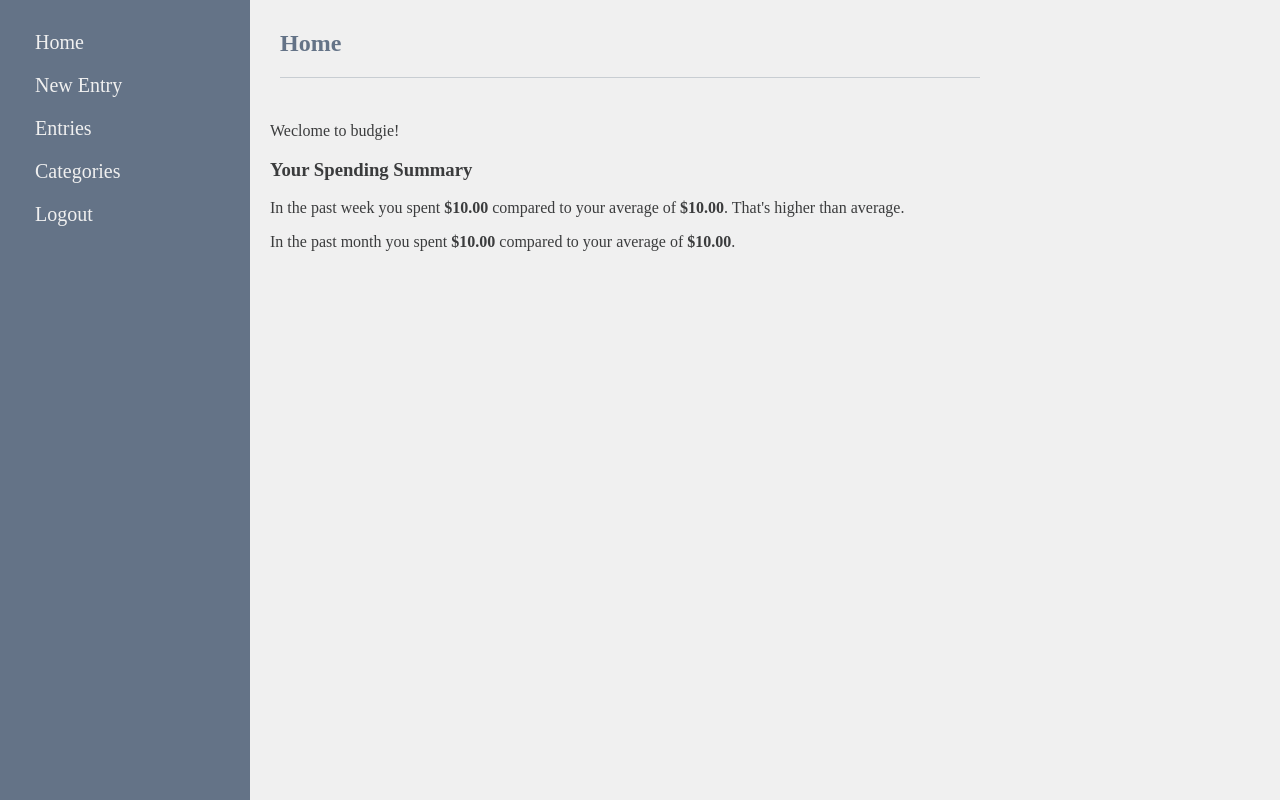
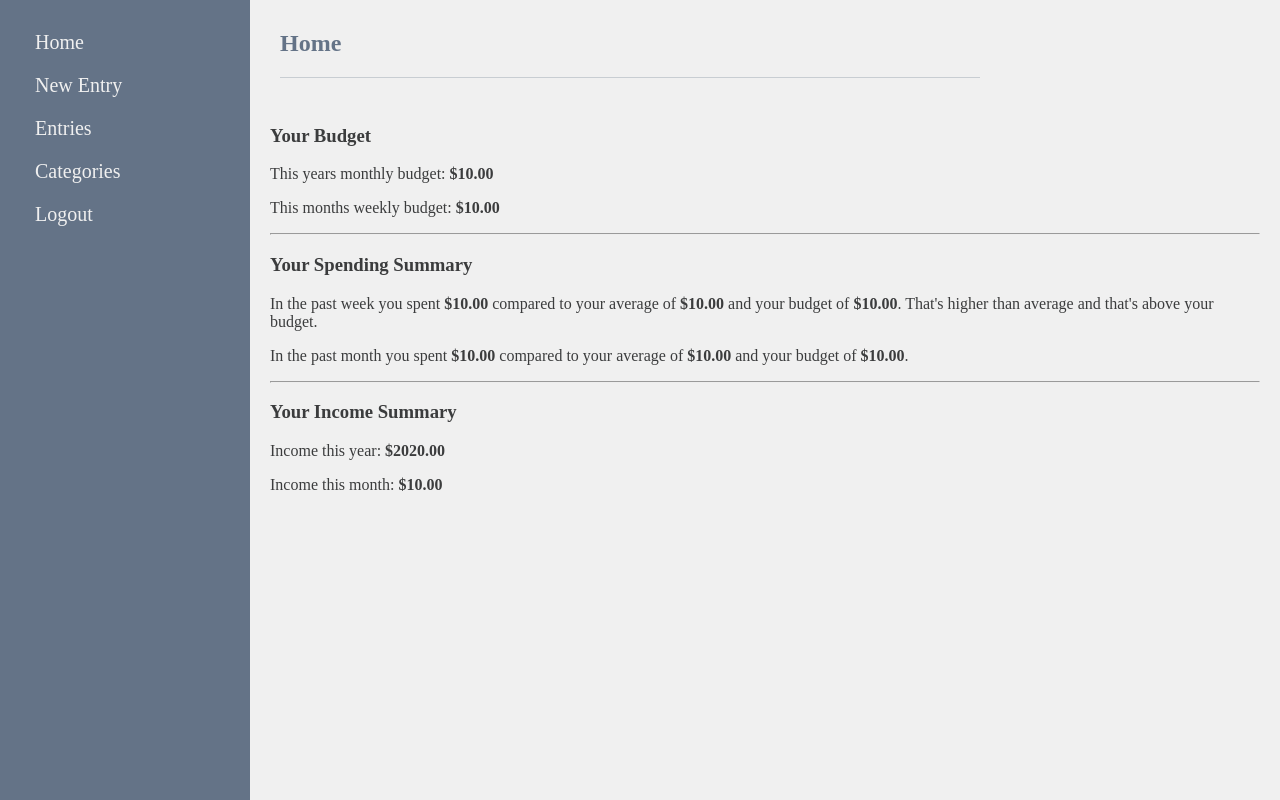
Before and after one commit to Prodge/budgie, a Django app: template budget/templates/index.html in a window 1280 px wide. Run offline with Django 3.2, Linux system fonts and the light colour scheme; the template is opened without the code that fills it: most values are stand-ins (such as "Sample title", 1, 10 or a date in 2020).

Commit message:
Added income and budget summary to home page

```diff
--- a/budget/templates/index.html
+++ b/budget/templates/index.html
@@ -7,16 +7,46 @@
 {% endblock %}
 
 {% block content %}
-  <p>Weclome to budgie!</p>
+  <h3>Your Budget</h3>
+  <p>This years monthly budget: <b>${{ income.years_monthly_budget | floatformat:2 }}</b></p>
+  <p>This months weekly budget: <b>${{ income.months_weekly_budget | floatformat:2 }}</b></p>
+
+  <hr>
+
   <h3>Your Spending Summary</h3>
   <p>
-    In the past week you spent <b>${{ spendings.week | floatformat:2 }}</b> compared to your average of <b>${{ spendings.average_week | floatformat:2 }}</b>.
+    In the past week you spent
+    <b>${{ spendings.week | floatformat:2 }}</b>
+    compared to your average of
+    <b>${{ spendings.average_week | floatformat:2 }}</b>
+    and your budget of
+    <b>${{ income.months_weekly_budget | floatformat:2 }}</b>.
     {% if spendings.week < spendings.average_week %}
       Nice saving!
     {% else %}
-      That's higher than average.
+      That's higher than average
+    {% endif %}
+    and
+    {% if spendings.week < income.months_weekly_budget %}
+      you're under budget!
+    {% else %}
+      that's above your budget.
     {% endif %}
   </p>
-  <p>In the past month you spent <b>${{ spendings.month | floatformat:2 }}</b> compared to your average of <b>${{ spendings.average_month | floatformat:2 }}</b>.</p>
+
+  <p>
+    In the past month you spent
+    <b>${{ spendings.month | floatformat:2 }}</b>
+    compared to your average of
+    <b>${{ spendings.average_month | floatformat:2 }}</b>
+    and your budget of
+    <b>${{ income.years_monthly_budget | floatformat:2 }}</b>.
+  </p>
+
+  <hr>
+
+  <h3>Your Income Summary</h3>
+  <p>Income this year: <b>${{ income.year | floatformat:2 }}</b></p>
+  <p>Income this month: <b>${{ income.month | floatformat:2 }}</b></p>
 
 {% endblock %}
```
Also changed, not shown: budget/views.py (+23 -9 lines).
